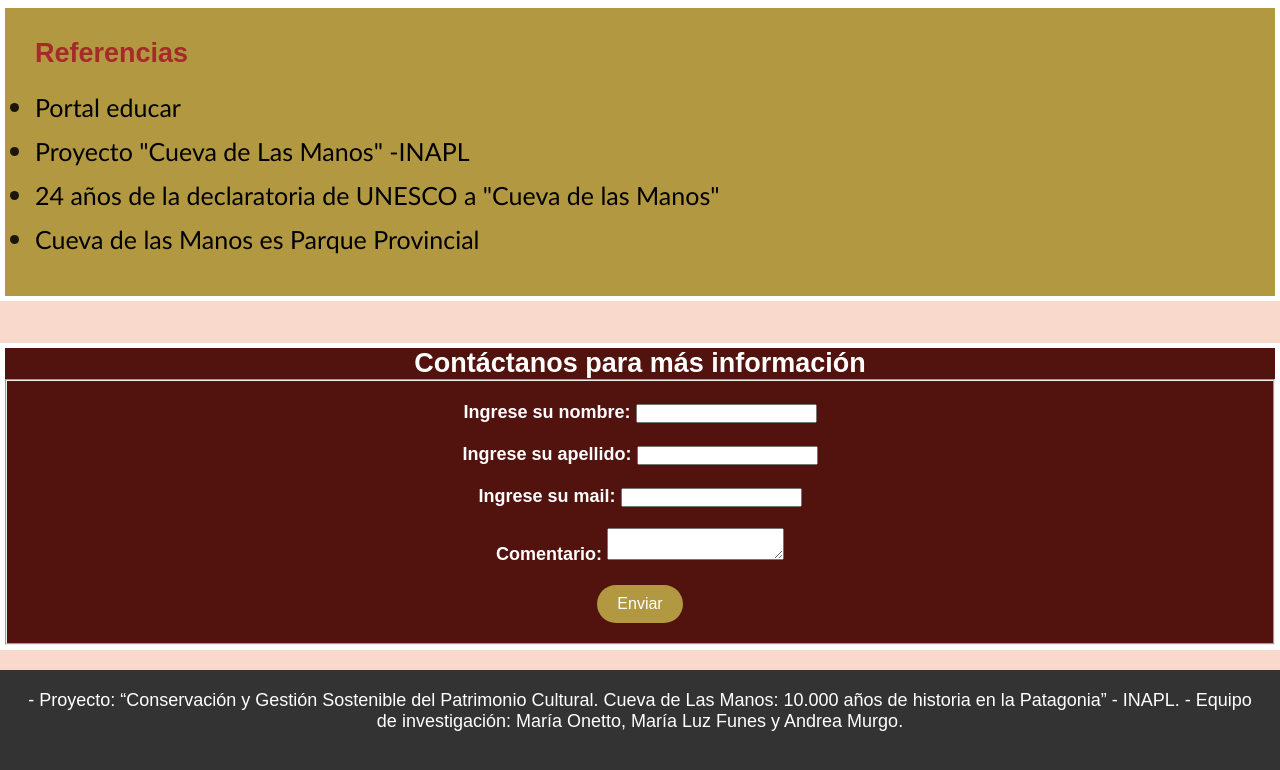
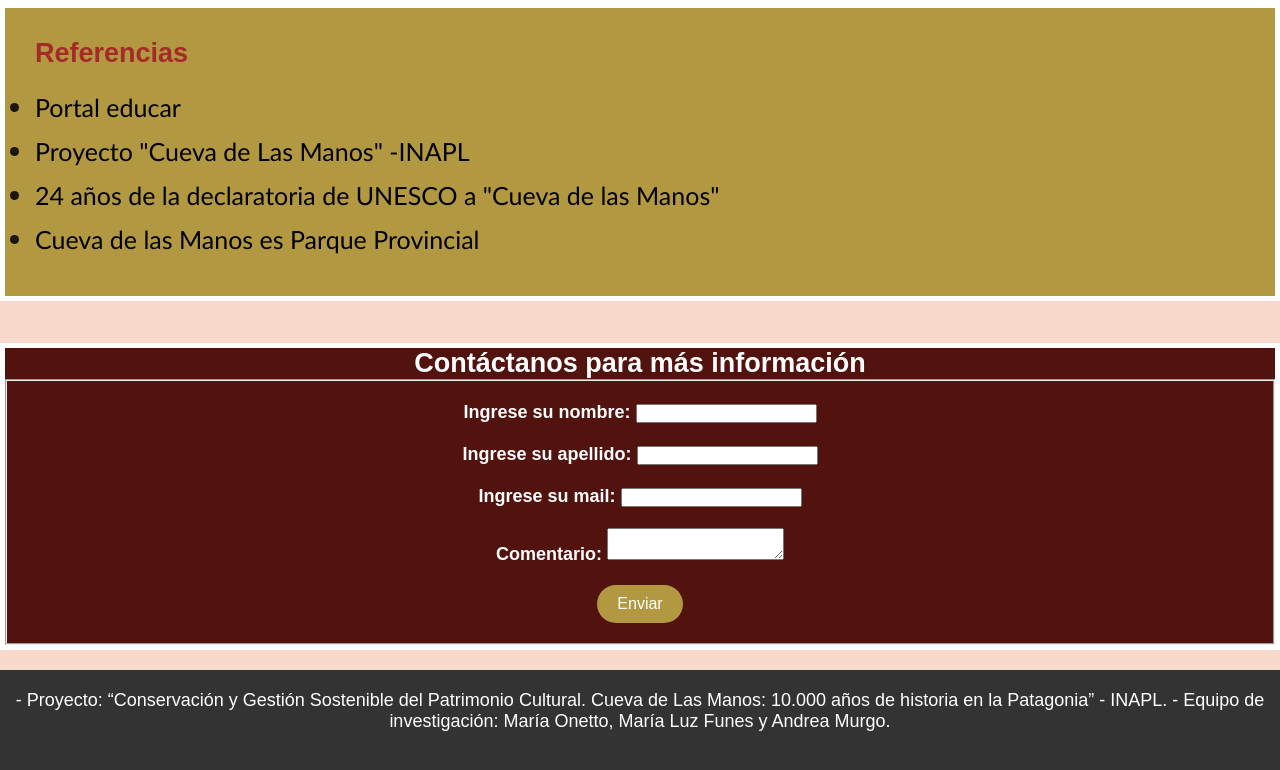
Before and after one commit to RocioAyelen/dise-oweb24, a plain HTML site: page index.html in a window 1280 px wide. Shown: the part 4039-4809 px from the top of the page. Drawn offline with Linux system fonts and the light colour scheme.

Commit message:
Actualizacion8

```diff
--- a/style.css
+++ b/style.css
@@ -222,7 +222,7 @@ p {
 
 /* ADAPTAR A OTROS DISPOSITIVOS*/
 
-@media (max-width: 768px) and (min-width: 460px) {
+@media (max-width: 768px) and (min-width: 460px){
     /*tablets*/
     header {
         background-color: black;
@@ -276,7 +276,8 @@ p {
 
 footer {
     background-color: #333;
-    padding: 20px;
+    padding-top: 20px;
+    padding-bottom: 0px;
     text-align: center;
     clear: both;
     position: relative;
```
